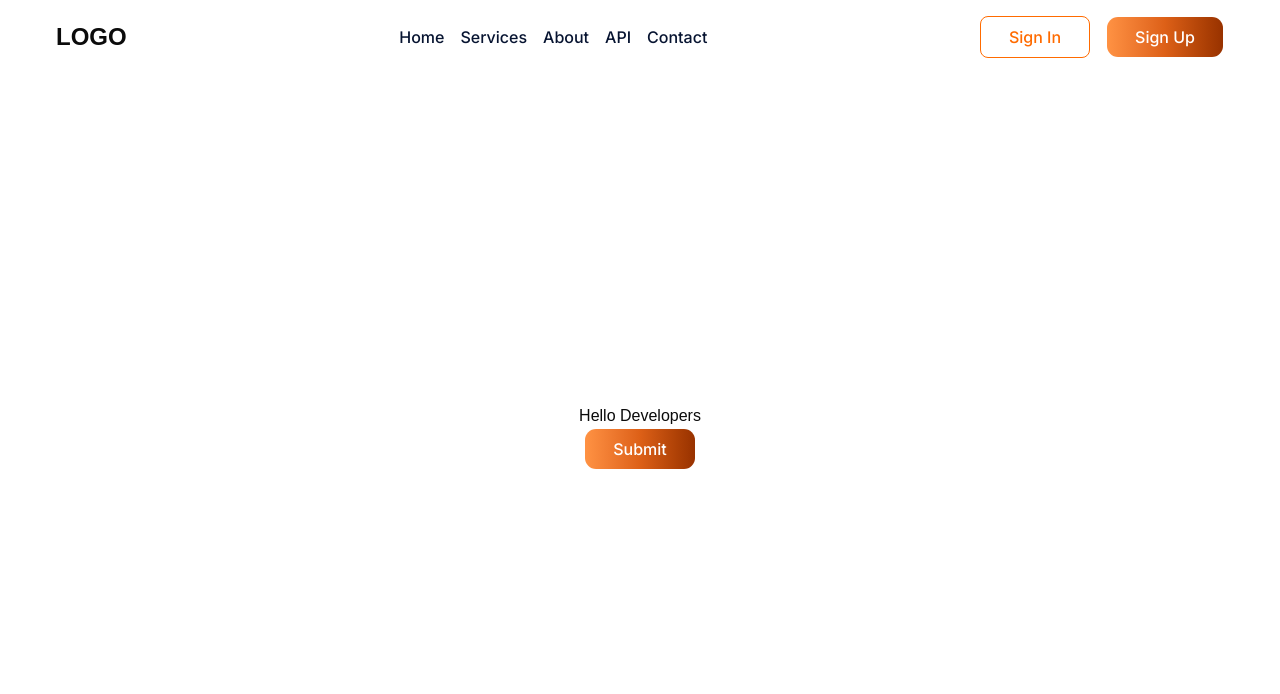
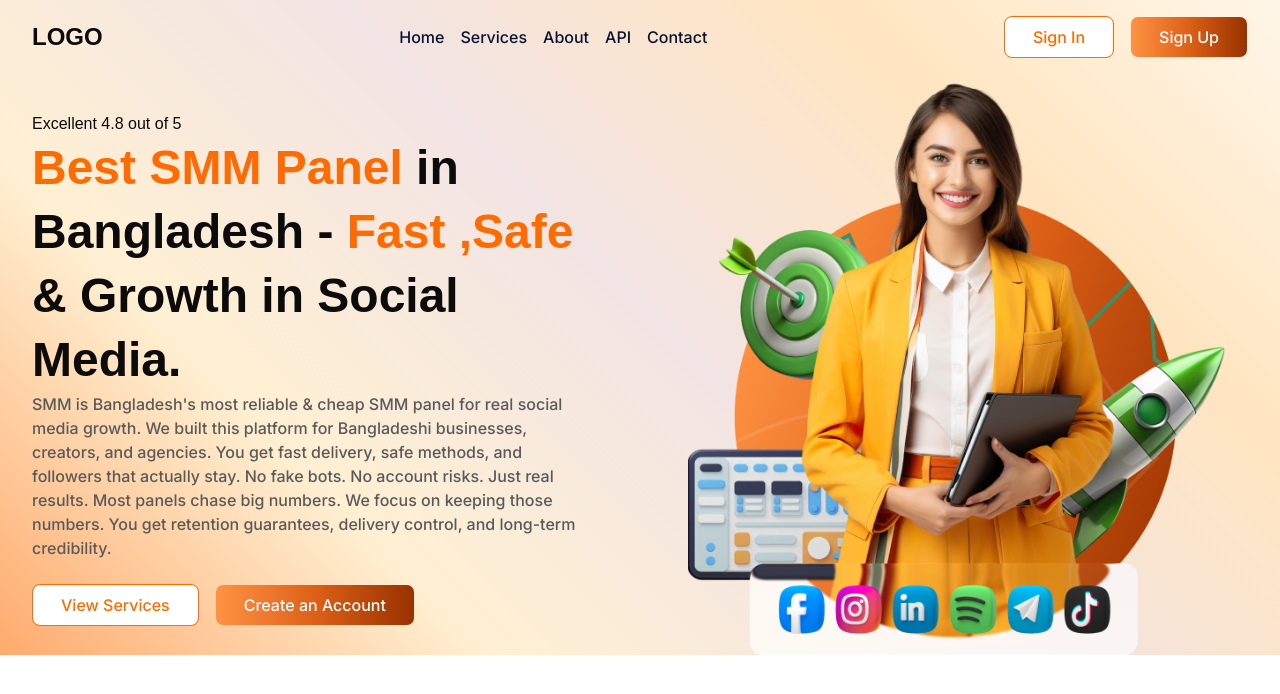
Before and after one commit to karim-ullah/smm-panel-landing-page, a Next.js app: page / in a window 1280 px wide. Shown: the top 694 px of the page. Built offline with nearby package versions, Linux system fonts and the light colour scheme; a web font is replaced by a local one.

Commit message:
hero section added

```diff
--- a/src/app/globals.css
+++ b/src/app/globals.css
@@ -63,6 +63,14 @@ h6 {
   font-family: var(--font-parkin);
 }
 
+h1 {
+  @apply font-bold text-5xl text-foreground font-parkin leading-16;
+}
+
+p {
+  @apply text-muted-foreground font-medium text-[16px];
+}
+
 :root {
   --background: #ffffff;
   --foreground: #0B0B0B;
@@ -75,7 +83,7 @@ h6 {
   --secondary: #ffffff;
   --secondary-foreground: oklch(0.205 0 0);
   --muted: oklch(0.97 0 0);
-  --muted-foreground: oklch(0.556 0 0);
+  --muted-foreground: #5A5A5A;
   --accent: oklch(0.97 0 0);
   --accent-foreground: oklch(0.205 0 0);
   --destructive: oklch(0.577 0.245 27.325);
@@ -137,7 +145,11 @@ h6 {
     @apply bg-background text-foreground;}
   html {
     @apply font-sans;}
-    .container {
-      @apply mx-auto w-full max-w-[1440px] px-4 sm:px-6 lg:px-8;
-    }
+
   }
+
+  @utility container {
+  @apply mx-auto w-full max-w-[1440px] px-4 sm:px-6 lg:px-8;
+
+
+}
--- a/src/app/page.jsx
+++ b/src/app/page.jsx
@@ -1,11 +1,11 @@
+import Hero from "@/components/home/Hero";
 import { Button } from "@/components/ui/button";
 import Image from "next/image";
 
 export default function Home() {
   return (
-    <div className="flex flex-col flex-1 items-center justify-center">
-      <h1 className="">Hello Developers</h1>
-      <Button>Submit</Button>
+    <div>
+      <Hero/>
     </div>
   );
 }
--- /dev/null
+++ b/src/components/home/Hero.jsx
@@ -0,0 +1,41 @@
+import Image from "next/image";
+import React from "react";
+import HeroImage from "@/assests/New Hero img.png";
+import { Button } from "../ui/button";
+
+const Hero = () => {
+  return (
+    <section className="w-full bg-[linear-gradient(45deg,#FF6B0092,#FFF0D3,#F2E4E4,#FFE5C0,#FFF8EC)] pt-32">
+      <div className="container flex justify-between items-center gap-24">
+        {/* Left Side */}
+        <div className="w-1/2">
+          <h3>Excellent 4.8 out of 5</h3>
+          <h1>
+            <span className="text-primary">Best SMM Panel</span> in Bangladesh - <span className="text-primary mb-5">Fast ,Safe</span> & Growth in Social Media.
+          </h1>
+          <p>
+            SMM is Bangladesh's most reliable & cheap SMM panel for real social
+            media growth. We built this platform for Bangladeshi businesses,
+            creators, and agencies. You get fast delivery, safe methods, and
+            followers that actually stay. No fake bots. No account risks. Just
+            real results. Most panels chase big numbers. We focus on keeping
+            those numbers. You get retention guarantees, delivery control, and
+            long-term credibility.
+          </p>
+
+          <div className='space-x-4 mt-6'>
+            <Button variant='outline'>View Services</Button>
+            <Button>Create an Account</Button>
+
+        </div>
+        </div>
+        {/* Right Side */}
+        <div className="w-1/2">
+          <Image src={HeroImage} width={640} alt="Hero Img" />
+        </div>
+      </div>
+    </section>
+  );
+};
+
+export default Hero;
--- a/src/components/shared/Header.jsx
+++ b/src/components/shared/Header.jsx
@@ -5,12 +5,12 @@ import { LockIcon } from 'lucide-react'
 
 const Header = () => {
   return (
-    <section className='container'>
-        <div className='flex justify-between items-center py-4 px-6'>
+    <section className='container mb-[-120px] z-10'>
+        <div className='flex justify-between items-center py-4'>
 
         {/* Logo Area */}
         <div>
-            <h1 className='font-parkin font-bold text-2xl'>LOGO</h1>
+            <span className='font-parkin font-bold text-2xl'>LOGO</span>
         </div>
         {/* Menu Area */}
         <div>
--- a/src/components/ui/button.jsx
+++ b/src/components/ui/button.jsx
@@ -7,7 +7,7 @@ const buttonVariants = cva(
   {
     variants: {
       variant: {
-        default: "bg-linear-to-r from-[#FF9243] via-[#DD6017]  to-[#983200] rounded-[12px] text-secondary hover:bg-primary/80",
+        default: "bg-linear-to-r from-[#FF9243] via-[#DD6017]  to-[#983200] rounded-[8px] text-secondary hover:bg-primary/80",
         outline:
           "bg-background text-primary border-1 border-primary rounded-[8px] hover:bg-muted hover:text-foreground",
         secondary:
```
Also changed, not shown: src/assests/New Hero img.png (added).
